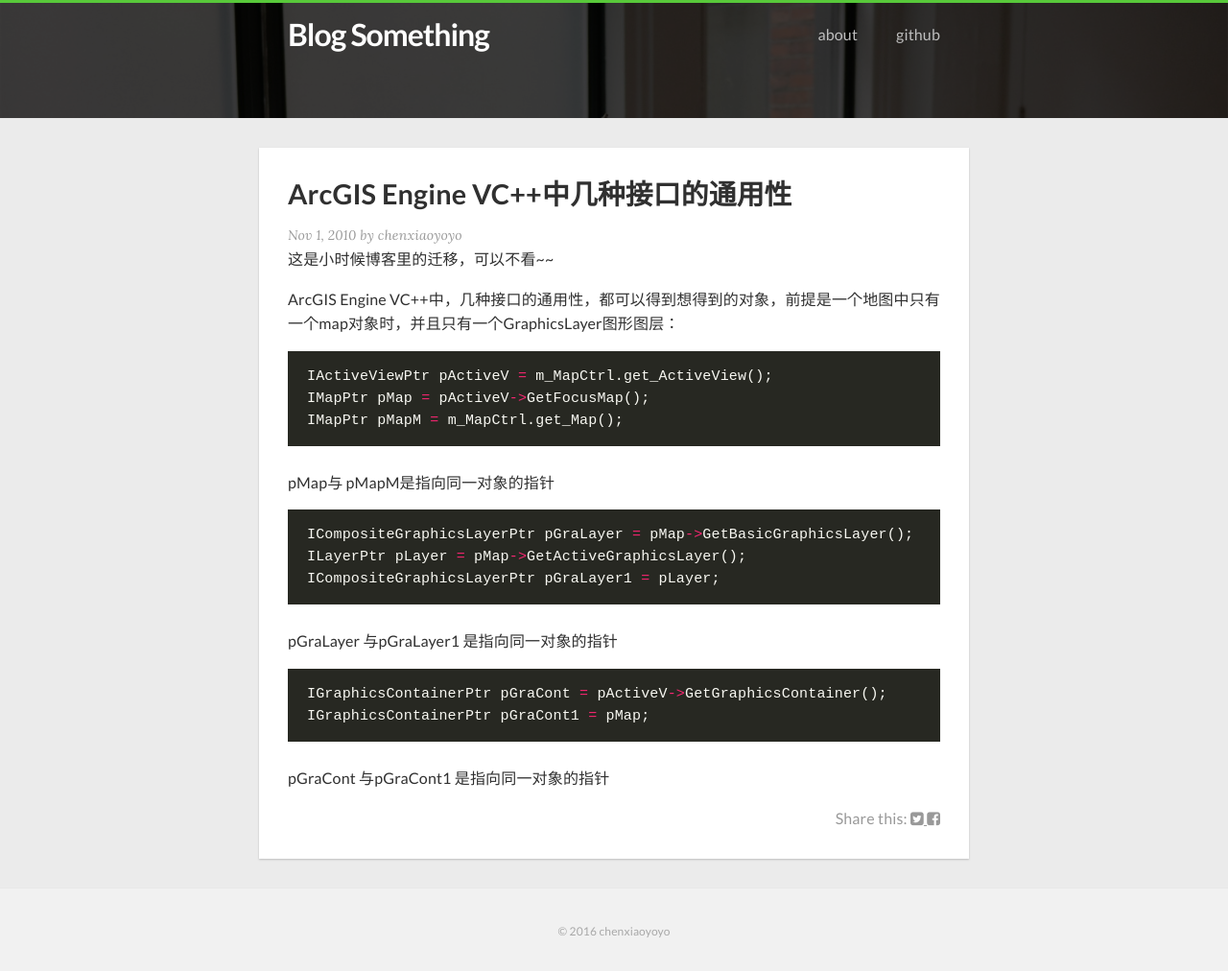
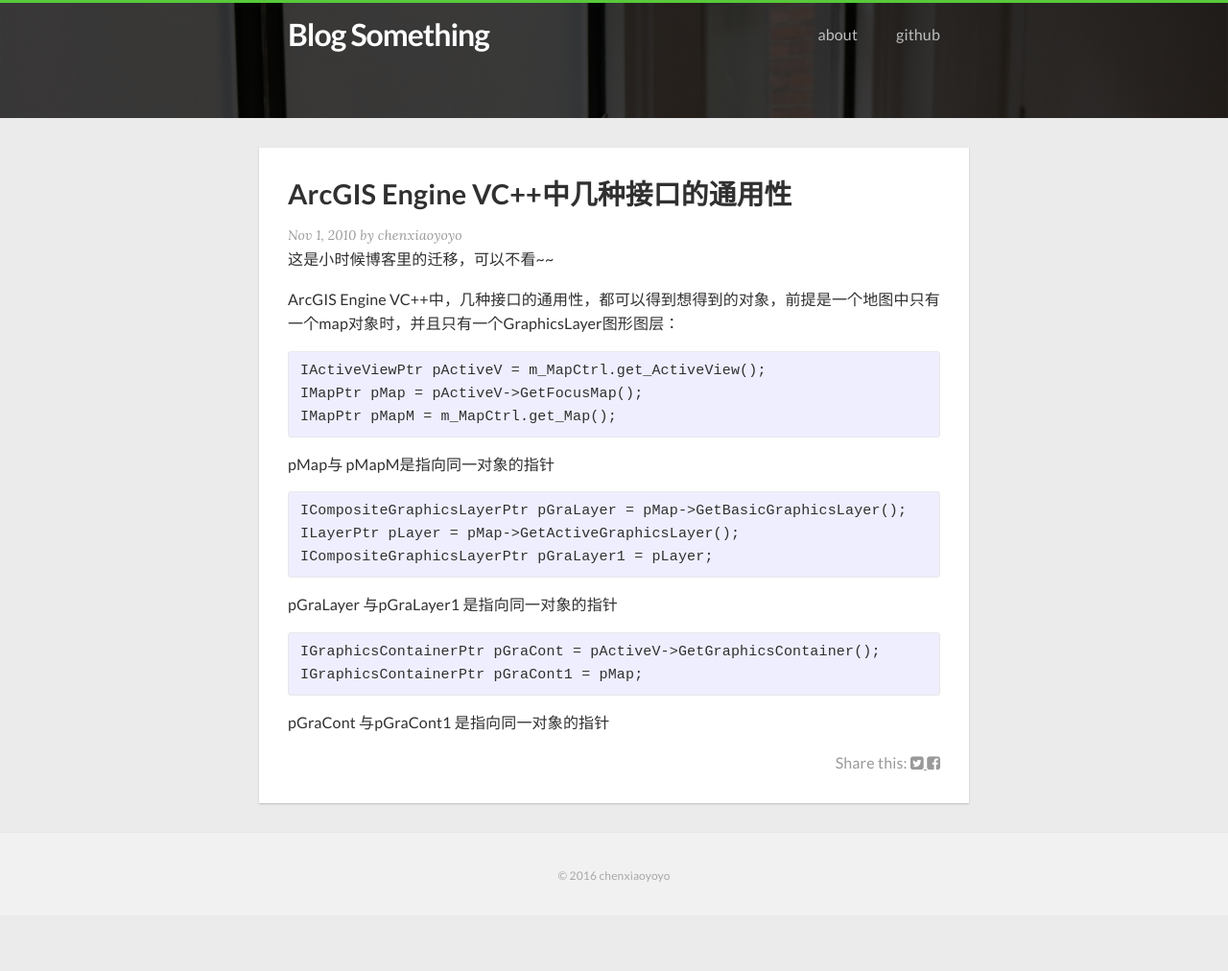
Before and after one commit to chenxiaoyoyo/chenxiaoyoyo.github.com, a Jekyll site: the page built from _posts/2010-11-01-ArcGIS-Engine-VC++-Interface.markdown, in a window 1280 px wide. Shown: the whole page at 96% size. Built offline with Jekyll 4.4.1, drawn with Linux system fonts in a browser that asks for light colours; nearby versions of some CDN libraries; Markdown is read by kramdown in place of the engine named in the settings; after the commit the page ends 954 px from its top, so only the background shows below that.

Commit message:
Update 2010-11-01-ArcGIS-Engine-VC++-Interface.markdown

````diff
--- a/_posts/2010-11-01-ArcGIS-Engine-VC++-Interface.markdown
+++ b/_posts/2010-11-01-ArcGIS-Engine-VC++-Interface.markdown
@@ -10,7 +10,7 @@ description: ArcGIS Engine在VC++中的应用之--几种接口的通用性
 
 ArcGIS Engine VC++中，几种接口的通用性，都可以得到想得到的对象，前提是一个地图中只有一个map对象时，并且只有一个GraphicsLayer图形图层：
 
-```c++
+```C++
 IActiveViewPtr pActiveV = m_MapCtrl.get_ActiveView();
 IMapPtr pMap = pActiveV->GetFocusMap();
 IMapPtr pMapM = m_MapCtrl.get_Map();
@@ -18,7 +18,7 @@ IMapPtr pMapM = m_MapCtrl.get_Map();
 
 pMap与 pMapM是指向同一对象的指针
 
-```c++
+```C++
 ICompositeGraphicsLayerPtr pGraLayer = pMap->GetBasicGraphicsLayer();
 ILayerPtr pLayer = pMap->GetActiveGraphicsLayer();
 ICompositeGraphicsLayerPtr pGraLayer1 = pLayer;
@@ -26,7 +26,7 @@ ICompositeGraphicsLayerPtr pGraLayer1 = pLayer;
 
 pGraLayer 与pGraLayer1 是指向同一对象的指针
 
-```c++
+```C++
 IGraphicsContainerPtr pGraCont = pActiveV->GetGraphicsContainer();
 IGraphicsContainerPtr pGraCont1 = pMap;
 ```
````
